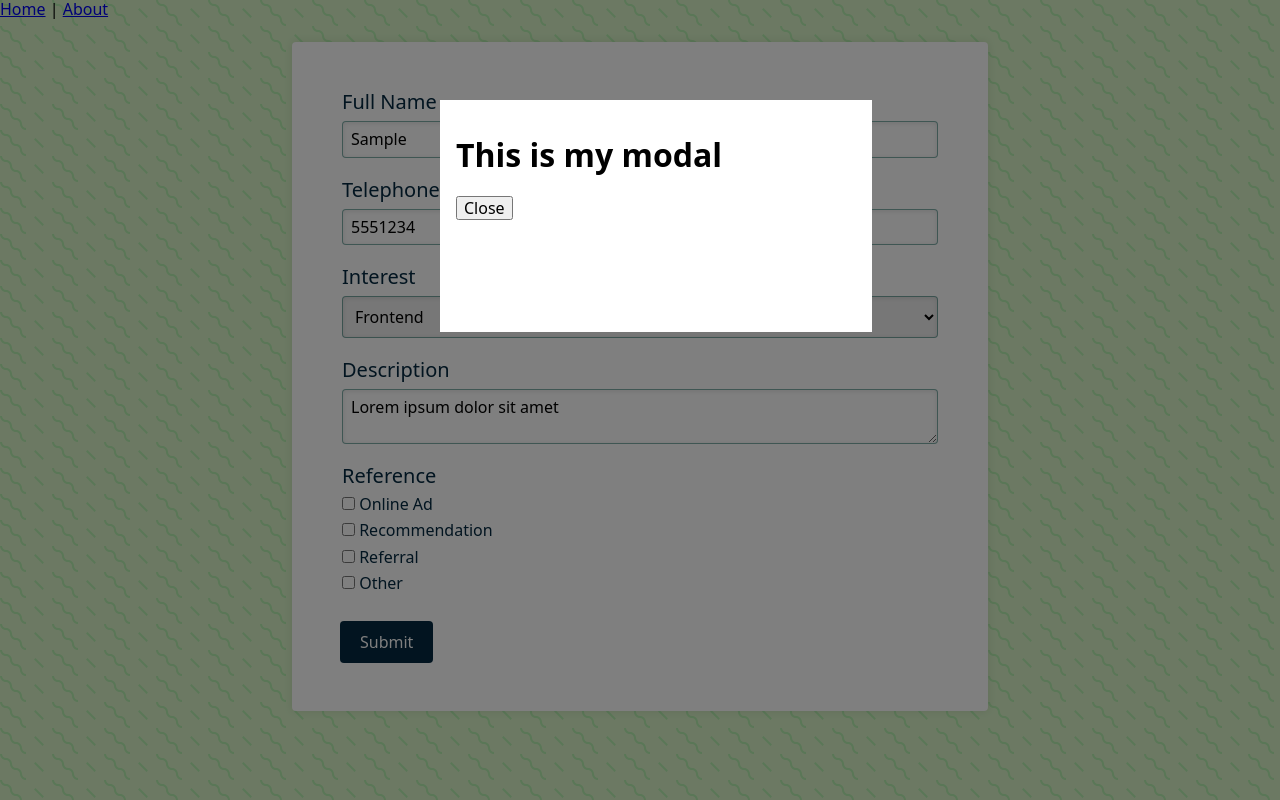
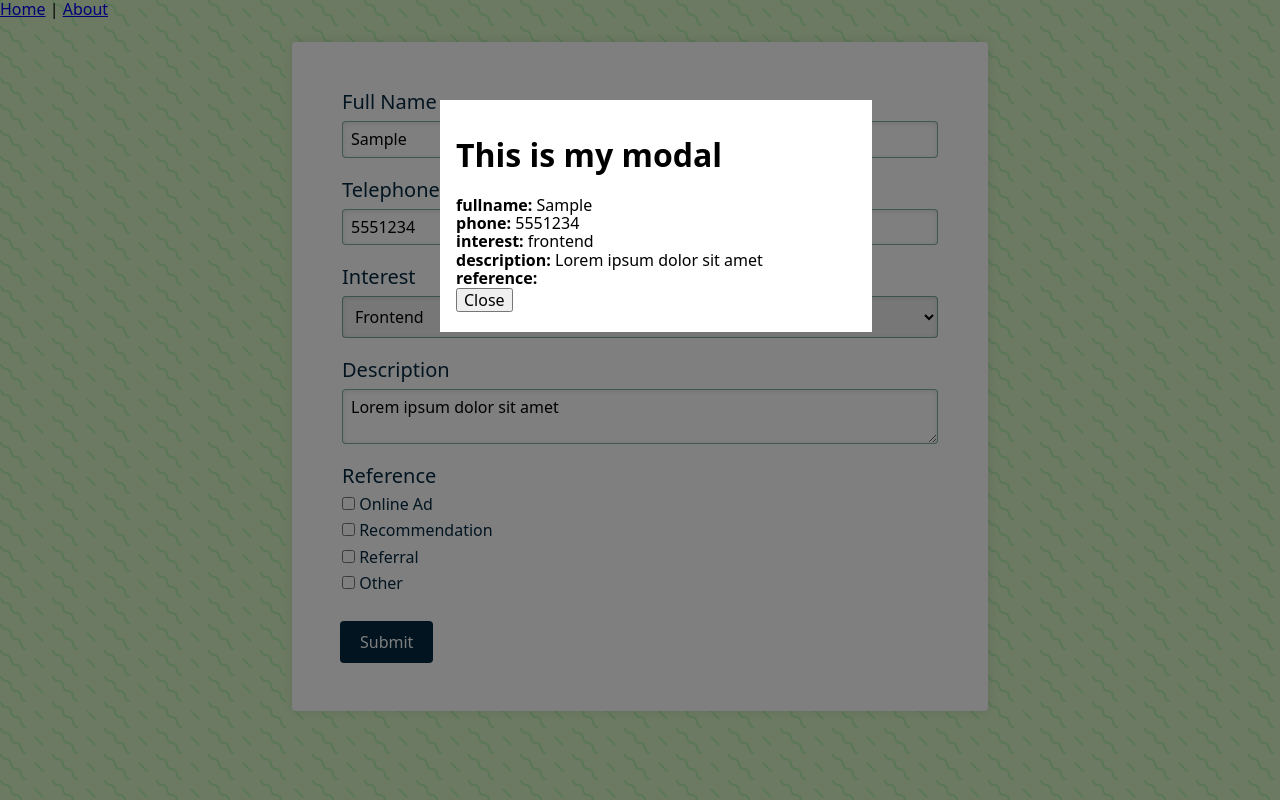
Before and after one commit to bwasilewski/vue-form, a Vue app: page / in a window 1280 px wide. Both pictures are taken after typing "Sample", "5551234" into the empty fields and a click on the button "Submit". Built offline with nearby package versions, Linux system fonts and the light colour scheme.

Commit message:
display the current store data from the form submission

```diff
--- a/src/components/SuccessModal.vue
+++ b/src/components/SuccessModal.vue
@@ -3,6 +3,11 @@
     <div class="modal-backdrop"></div>
     <div class="modal-content">
       <h1>This is my modal</h1>
+      <ul>
+        <li v-for="field in fields" :key="field.name">
+          <strong>{{ field.name }}:</strong> {{ field.value }}
+        </li>
+      </ul>
       <button @click="$store.commit('toggleSuccessModal')">Close</button>
     </div>
   </div>
@@ -14,7 +19,7 @@ import { mapState } from "vuex";
 export default {
   name: "SuccessModal",
   computed: {
-    ...mapState(["showSuccessModal"]),
+    ...mapState(["showSuccessModal", "fields"]),
   },
   props: {
     show: {
```
